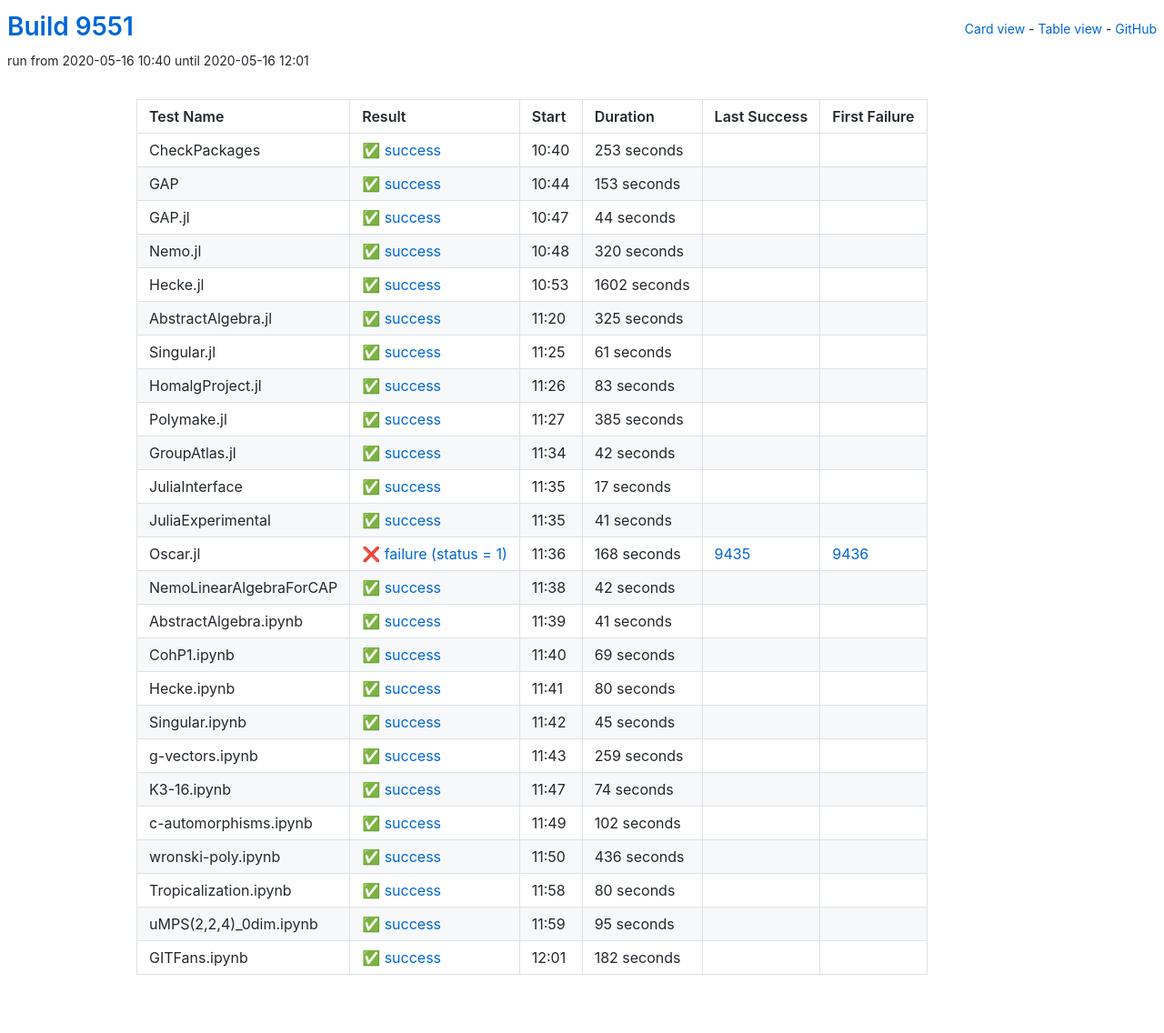
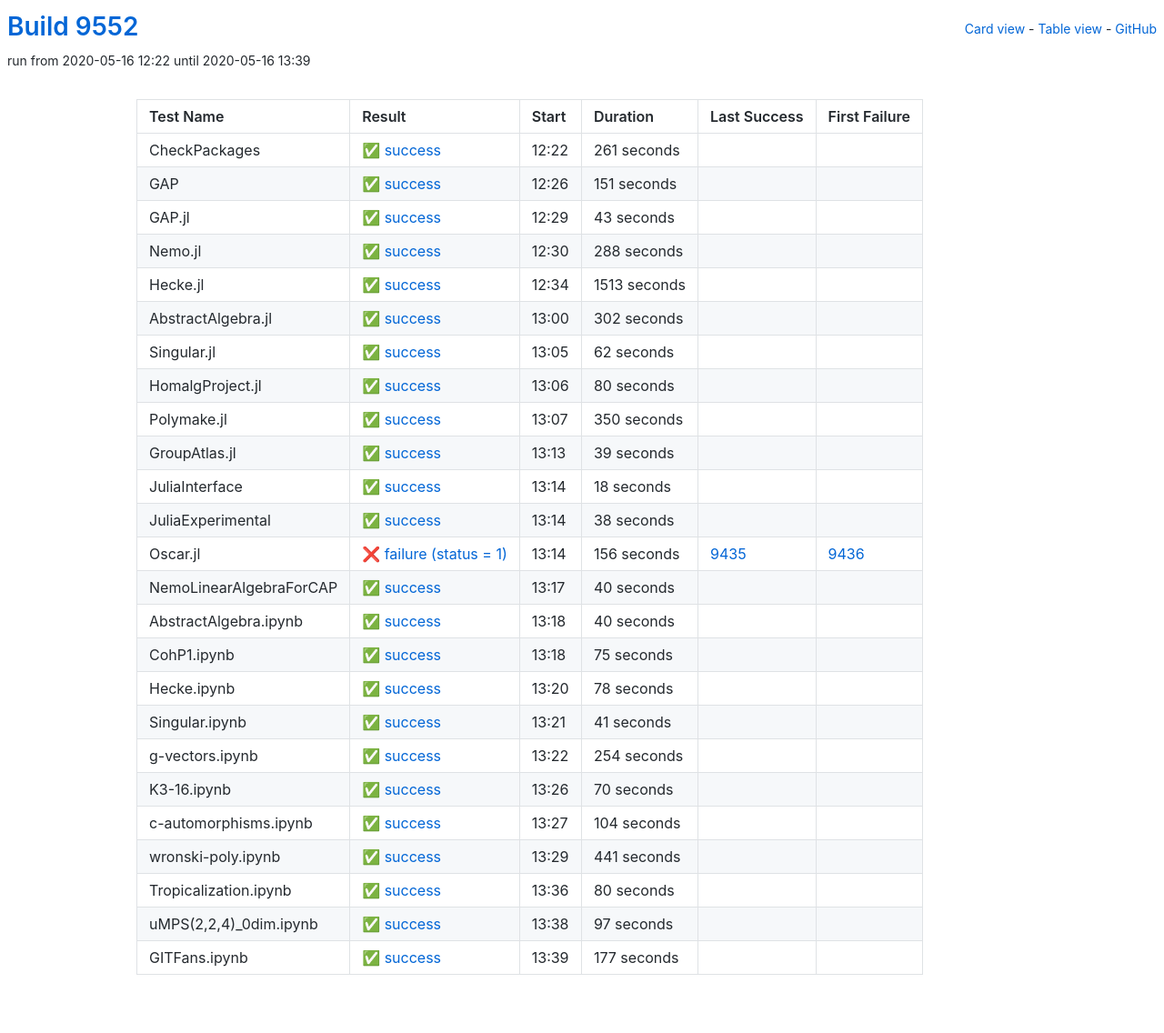
Before and after one commit to oscar-system/oscar-ci-status, a Jekyll site: the page built from table.html, in a window 1280 px wide. Shown: the whole page at 91% size. Built offline with Jekyll 4.4.1, drawn with Linux system fonts in a browser that asks for light colours.

Commit message:
Build 9552

```diff
--- a/_data/ci.yml
+++ b/_data/ci.yml
@@ -1,269 +1,269 @@
-build: 9551
-build_url: https://oscarci.mathematik.uni-kl.de/job/oscar/9551/
+build: 9552
+build_url: https://oscarci.mathematik.uni-kl.de/job/oscar/9552/
 job: oscar
 tests:
-- duration: 253
+- duration: 261
   exitcode: 0
   first_failure: false
   first_failure_url: null
   id: checkpackages
   last_success: false
   last_success_url: null
-  log: https://oscarci.mathematik.uni-kl.de/job/oscar/9551/artifact/logs/build-9551/CheckPackages.log
+  log: https://oscarci.mathematik.uni-kl.de/job/oscar/9552/artifact/logs/build-9552/CheckPackages.log
   name: CheckPackages
-  start: 2020-05-16 10:40
+  start: 2020-05-16 12:22
   status: success
   success: true
-- duration: 153
+- duration: 151
   exitcode: 0
   first_failure: false
   first_failure_url: null
   id: gap
   last_success: false
   last_success_url: null
-  log: https://oscarci.mathematik.uni-kl.de/job/oscar/9551/artifact/logs/build-9551/GAP.log
+  log: https://oscarci.mathematik.uni-kl.de/job/oscar/9552/artifact/logs/build-9552/GAP.log
   name: GAP
-  start: 2020-05-16 10:44
+  start: 2020-05-16 12:26
   status: success
   success: true
-- duration: 44
+- duration: 43
   exitcode: 0
   first_failure: false
   first_failure_url: null
   id: gap-jl
   last_success: false
   last_success_url: null
-  log: https://oscarci.mathematik.uni-kl.de/job/oscar/9551/artifact/logs/build-9551/GAP.jl.log
+  log: https://oscarci.mathematik.uni-kl.de/job/oscar/9552/artifact/logs/build-9552/GAP.jl.log
   name: GAP.jl
-  start: 2020-05-16 10:47
+  start: 2020-05-16 12:29
   status: success
   success: true
-- duration: 320
+- duration: 288
   exitcode: 0
   first_failure: false
   first_failure_url: null
   id: nemo-jl
   last_success: false
   last_success_url: null
-  log: https://oscarci.mathematik.uni-kl.de/job/oscar/9551/artifact/logs/build-9551/Nemo.jl.log
+  log: https://oscarci.mathematik.uni-kl.de/job/oscar/9552/artifact/logs/build-9552/Nemo.jl.log
   name: Nemo.jl
-  start: 2020-05-16 10:48
+  start: 2020-05-16 12:30
   status: success
   success: true
-- duration: 1602
+- duration: 1513
   exitcode: 0
   first_failure: false
   first_failure_url: null
   id: hecke-jl
   last_success: false
   last_success_url: null
-  log: https://oscarci.mathematik.uni-kl.de/job/oscar/9551/artifact/logs/build-9551/Hecke.jl.log
+  log: https://oscarci.mathematik.uni-kl.de/job/oscar/9552/artifact/logs/build-9552/Hecke.jl.log
   name: Hecke.jl
-  start: 2020-05-16 10:53
+  start: 2020-05-16 12:34
   status: success
   success: true
-- duration: 325
+- duration: 302
   exitcode: 0
   first_failure: false
   first_failure_url: null
   id: abstractalgebra-jl
   last_success: false
   last_success_url: null
-  log: https://oscarci.mathematik.uni-kl.de/job/oscar/9551/artifact/logs/build-9551/AbstractAlgebra.jl.log
+  log: https://oscarci.mathematik.uni-kl.de/job/oscar/9552/artifact/logs/build-9552/AbstractAlgebra.jl.log
   name: AbstractAlgebra.jl
-  start: 2020-05-16 11:20
+  start: 2020-05-16 13:00
   status: success
   success: true
-- duration: 61
+- duration: 62
   exitcode: 0
   first_failure: false
   first_failure_url: null
   id: singular-jl
   last_success: false
   last_success_url: null
-  log: https://oscarci.mathematik.uni-kl.de/job/oscar/9551/artifact/logs/build-9551/Singular.jl.log
+  log: https://oscarci.mathematik.uni-kl.de/job/oscar/9552/artifact/logs/build-9552/Singular.jl.log
   name: Singular.jl
-  start: 2020-05-16 11:25
+  start: 2020-05-16 13:05
   status: success
   success: true
-- duration: 83
+- duration: 80
   exitcode: 0
   first_failure: false
   first_failure_url: null
   id: homalgproject-jl
   last_success: false
   last_success_url: null
-  log: https://oscarci.mathematik.uni-kl.de/job/oscar/9551/artifact/logs/build-9551/HomalgProject.jl.log
+  log: https://oscarci.mathematik.uni-kl.de/job/oscar/9552/artifact/logs/build-9552/HomalgProject.jl.log
   name: HomalgProject.jl
-  start: 2020-05-16 11:26
+  start: 2020-05-16 13:06
   status: success
   success: true
-- duration: 385
+- duration: 350
   exitcode: 0
   first_failure: false
   first_failure_url: null
   id: polymake-jl
   last_success: false
   last_success_url: null
-  log: https://oscarci.mathematik.uni-kl.de/job/oscar/9551/artifact/logs/build-9551/Polymake.jl.log
+  log: https://oscarci.mathematik.uni-kl.de/job/oscar/9552/artifact/logs/build-9552/Polymake.jl.log
   name: Polymake.jl
-  start: 2020-05-16 11:27
+  start: 2020-05-16 13:07
   status: success
   success: true
-- duration: 42
+- duration: 39
   exitcode: 0
   first_failure: false
   first_failure_url: null
   id: groupatlas-jl
   last_success: false
   last_success_url: null
-  log: https://oscarci.mathematik.uni-kl.de/job/oscar/9551/artifact/logs/build-9551/GroupAtlas.jl.log
+  log: https://oscarci.mathematik.uni-kl.de/job/oscar/9552/artifact/logs/build-9552/GroupAtlas.jl.log
   name: GroupAtlas.jl
-  start: 2020-05-16 11:34
+  start: 2020-05-16 13:13
   status: success
   success: true
-- duration: 17
+- duration: 18
   exitcode: 0
   first_failure: false
   first_failure_url: null
   id: juliainterface
   last_success: false
   last_success_url: null
-  log: https://oscarci.mathematik.uni-kl.de/job/oscar/9551/artifact/logs/build-9551/JuliaInterface.log
+  log: https://oscarci.mathematik.uni-kl.de/job/oscar/9552/artifact/logs/build-9552/JuliaInterface.log
   name: JuliaInterface
-  start: 2020-05-16 11:35
+  start: 2020-05-16 13:14
+  status: success
+  success: true
+- duration: 38
+  exitcode: 0
+  first_failure: false
+  first_failure_url: null
+  id: juliaexperimental
+  last_success: false
+  last_success_url: null
+  log: https://oscarci.mathematik.uni-kl.de/job/oscar/9552/artifact/logs/build-9552/JuliaExperimental.log
+  name: JuliaExperimental
+  start: 2020-05-16 13:14
+  status: success
+  success: true
+- duration: 156
+  exitcode: 1
+  first_failure: 9436
+  first_failure_url: https://oscarci.mathematik.uni-kl.de/job/oscar/9436/
+  id: oscar-jl
+  last_success: 9435
+  last_success_url: https://oscarci.mathematik.uni-kl.de/job/oscar/9435/
+  log: https://oscarci.mathematik.uni-kl.de/job/oscar/9552/artifact/logs/build-9552/Oscar.jl.log
+  name: Oscar.jl
+  start: 2020-05-16 13:14
+  status: failure
+  success: false
+- duration: 40
+  exitcode: 0
+  first_failure: false
+  first_failure_url: null
+  id: nemolinearalgebraforcap
+  last_success: false
+  last_success_url: null
+  log: https://oscarci.mathematik.uni-kl.de/job/oscar/9552/artifact/logs/build-9552/NemoLinearAlgebraForCAP.log
+  name: NemoLinearAlgebraForCAP
+  start: 2020-05-16 13:17
+  status: success
+  success: true
+- duration: 40
+  exitcode: 0
+  first_failure: false
+  first_failure_url: null
+  id: abstractalgebra-ipynb
+  last_success: false
+  last_success_url: null
+  log: https://oscarci.mathematik.uni-kl.de/job/oscar/9552/artifact/logs/build-9552/AbstractAlgebra.ipynb.log
+  name: AbstractAlgebra.ipynb
+  start: 2020-05-16 13:18
+  status: success
+  success: true
+- duration: 75
+  exitcode: 0
+  first_failure: false
+  first_failure_url: null
+  id: cohp1-ipynb
+  last_success: false
+  last_success_url: null
+  log: https://oscarci.mathematik.uni-kl.de/job/oscar/9552/artifact/logs/build-9552/CohP1.ipynb.log
+  name: CohP1.ipynb
+  start: 2020-05-16 13:18
+  status: success
+  success: true
+- duration: 78
+  exitcode: 0
+  first_failure: false
+  first_failure_url: null
+  id: hecke-ipynb
+  last_success: false
+  last_success_url: null
+  log: https://oscarci.mathematik.uni-kl.de/job/oscar/9552/artifact/logs/build-9552/Hecke.ipynb.log
+  name: Hecke.ipynb
+  start: 2020-05-16 13:20
   status: success
   success: true
 - duration: 41
   exitcode: 0
   first_failure: false
   first_failure_url: null
-  id: juliaexperimental
-  last_success: false
-  last_success_url: null
-  log: https://oscarci.mathematik.uni-kl.de/job/oscar/9551/artifact/logs/build-9551/JuliaExperimental.log
-  name: JuliaExperimental
-  start: 2020-05-16 11:35
-  status: success
-  success: true
-- duration: 168
-  exitcode: 1
-  first_failure: 9436
-  first_failure_url: https://oscarci.mathematik.uni-kl.de/job/oscar/9436/
-  id: oscar-jl
-  last_success: 9435
-  last_success_url: https://oscarci.mathematik.uni-kl.de/job/oscar/9435/
-  log: https://oscarci.mathematik.uni-kl.de/job/oscar/9551/artifact/logs/build-9551/Oscar.jl.log
-  name: Oscar.jl
-  start: 2020-05-16 11:36
-  status: failure
-  success: false
-- duration: 42
-  exitcode: 0
-  first_failure: false
-  first_failure_url: null
-  id: nemolinearalgebraforcap
-  last_success: false
-  last_success_url: null
-  log: https://oscarci.mathematik.uni-kl.de/job/oscar/9551/artifact/logs/build-9551/NemoLinearAlgebraForCAP.log
-  name: NemoLinearAlgebraForCAP
-  start: 2020-05-16 11:38
-  status: success
-  success: true
-- duration: 41
-  exitcode: 0
-  first_failure: false
-  first_failure_url: null
-  id: abstractalgebra-ipynb
-  last_success: false
-  last_success_url: null
-  log: https://oscarci.mathematik.uni-kl.de/job/oscar/9551/artifact/logs/build-9551/AbstractAlgebra.ipynb.log
-  name: AbstractAlgebra.ipynb
-  start: 2020-05-16 11:39
-  status: success
-  success: true
-- duration: 69
-  exitcode: 0
-  first_failure: false
-  first_failure_url: null
-  id: cohp1-ipynb
-  last_success: false
-  last_success_url: null
-  log: https://oscarci.mathematik.uni-kl.de/job/oscar/9551/artifact/logs/build-9551/CohP1.ipynb.log
-  name: CohP1.ipynb
-  start: 2020-05-16 11:40
-  status: success
-  success: true
-- duration: 80
-  exitcode: 0
-  first_failure: false
-  first_failure_url: null
-  id: hecke-ipynb
-  last_success: false
-  last_success_url: null
-  log: https://oscarci.mathematik.uni-kl.de/job/oscar/9551/artifact/logs/build-9551/Hecke.ipynb.log
-  name: Hecke.ipynb
-  start: 2020-05-16 11:41
-  status: success
-  success: true
-- duration: 45
-  exitcode: 0
-  first_failure: false
-  first_failure_url: null
   id: singular-ipynb
   last_success: false
   last_success_url: null
-  log: https://oscarci.mathematik.uni-kl.de/job/oscar/9551/artifact/logs/build-9551/Singular.ipynb.log
+  log: https://oscarci.mathematik.uni-kl.de/job/oscar/9552/artifact/logs/build-9552/Singular.ipynb.log
   name: Singular.ipynb
-  start: 2020-05-16 11:42
+  start: 2020-05-16 13:21
   status: success
   success: true
-- duration: 259
+- duration: 254
   exitcode: 0
   first_failure: false
   first_failure_url: null
   id: g-vectors-ipynb
   last_success: false
   last_success_url: null
-  log: https://oscarci.mathematik.uni-kl.de/job/oscar/9551/artifact/logs/build-9551/g-vectors.ipynb.log
+  log: https://oscarci.mathematik.uni-kl.de/job/oscar/9552/artifact/logs/build-9552/g-vectors.ipynb.log
   name: g-vectors.ipynb
-  start: 2020-05-16 11:43
+  start: 2020-05-16 13:22
   status: success
   success: true
-- duration: 74
+- duration: 70
   exitcode: 0
   first_failure: false
   first_failure_url: null
   id: k3-16-ipynb
   last_success: false
   last_success_url: null
-  log: https://oscarci.mathematik.uni-kl.de/job/oscar/9551/artifact/logs/build-9551/K3-16.ipynb.log
+  log: https://oscarci.mathematik.uni-kl.de/job/oscar/9552/artifact/logs/build-9552/K3-16.ipynb.log
   name: K3-16.ipynb
-  start: 2020-05-16 11:47
+  start: 2020-05-16 13:26
   status: success
   success: true
-- duration: 102
+- duration: 104
   exitcode: 0
   first_failure: false
   first_failure_url: null
   id: c-automorphisms-ipynb
   last_success: false
   last_success_url: null
-  log: https://oscarci.mathematik.uni-kl.de/job/oscar/9551/artifact/logs/build-9551/c-automorphisms.ipynb.log
+  log: https://oscarci.mathematik.uni-kl.de/job/oscar/9552/artifact/logs/build-9552/c-automorphisms.ipynb.log
   name: c-automorphisms.ipynb
-  start: 2020-05-16 11:49
+  start: 2020-05-16 13:27
   status: success
   success: true
-- duration: 436
+- duration: 441
   exitcode: 0
   first_failure: false
   first_failure_url: null
   id: wronski-poly-ipynb
   last_success: false
   last_success_url: null
-  log: https://oscarci.mathematik.uni-kl.de/job/oscar/9551/artifact/logs/build-9551/wronski-poly.ipynb.log
+  log: https://oscarci.mathematik.uni-kl.de/job/oscar/9552/artifact/logs/build-9552/wronski-poly.ipynb.log
   name: wronski-poly.ipynb
-  start: 2020-05-16 11:50
+  start: 2020-05-16 13:29
   status: success
   success: true
 - duration: 80
@@ -273,32 +273,32 @@ tests:
   id: tropicalization-ipynb
   last_success: false
   last_success_url: null
-  log: https://oscarci.mathematik.uni-kl.de/job/oscar/9551/artifact/logs/build-9551/Tropicalization.ipynb.log
+  log: https://oscarci.mathematik.uni-kl.de/job/oscar/9552/artifact/logs/build-9552/Tropicalization.ipynb.log
   name: Tropicalization.ipynb
-  start: 2020-05-16 11:58
+  start: 2020-05-16 13:36
   status: success
   success: true
-- duration: 95
+- duration: 97
   exitcode: 0
   first_failure: false
   first_failure_url: null
   id: umps-2-2-4-0dim-ipynb
   last_success: false
   last_success_url: null
-  log: https://oscarci.mathematik.uni-kl.de/job/oscar/9551/artifact/logs/build-9551/uMPS-2-2-4-_0dim.ipynb.log
+  log: https://oscarci.mathematik.uni-kl.de/job/oscar/9552/artifact/logs/build-9552/uMPS-2-2-4-_0dim.ipynb.log
   name: uMPS(2,2,4)_0dim.ipynb
-  start: 2020-05-16 11:59
+  start: 2020-05-16 13:38
   status: success
   success: true
-- duration: 182
+- duration: 177
   exitcode: 0
   first_failure: false
   first_failure_url: null
   id: gitfans-ipynb
   last_success: false
   last_success_url: null
-  log: https://oscarci.mathematik.uni-kl.de/job/oscar/9551/artifact/logs/build-9551/GITFans.ipynb.log
+  log: https://oscarci.mathematik.uni-kl.de/job/oscar/9552/artifact/logs/build-9552/GITFans.ipynb.log
   name: GITFans.ipynb
-  start: 2020-05-16 12:01
+  start: 2020-05-16 13:39
   status: success
   success: true
```
Also changed, not shown: README.md.
